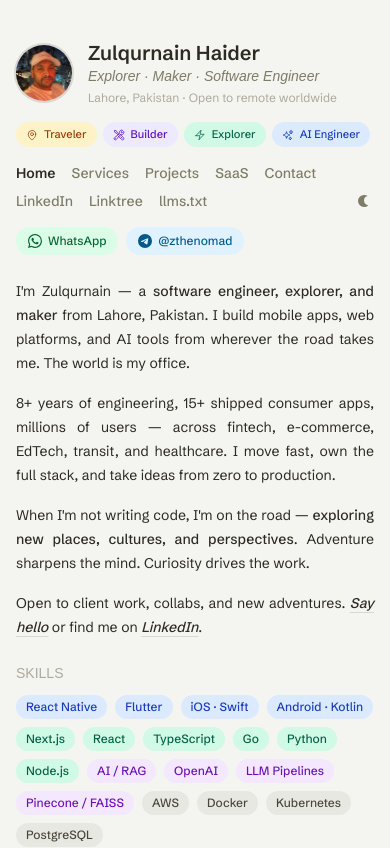
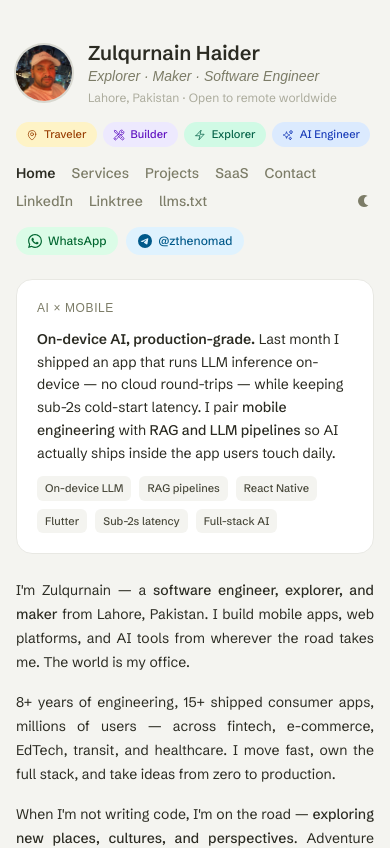
Before and after one commit to Zulqurnain/zulqurnainj.com, a Next.js app: page / in a window 390 px wide. Shown: the top 848 px of the page. Built offline with nearby package versions, Linux system fonts and the light colour scheme; a web font is replaced by a local one.

Commit message:
Add AI x Mobile positioning block to portfolio

```diff
--- a/src/app/page.tsx
+++ b/src/app/page.tsx
@@ -4,14 +4,14 @@
 import { Divider } from "@/components/Divider";
 
 export const metadata: Metadata = {
-  title: "Zulqurnain Haider — Explorer, Maker & Software Engineer | Pakistan",
+  title: "Zulqurnain Haider — AI × Mobile | Senior Mobile & Gen AI Engineer",
   description:
-    "Zulqurnain Haider — software engineer, explorer, and maker from Lahore, Pakistan. I build mobile apps, web platforms, and AI tools from wherever the road takes me. React Native, Flutter, Go, Python, AI/RAG.",
+    "Zulqurnain Haider — Senior Mobile Engineer and Gen AI Engineer bridging AI and full-stack mobile. React Native, Flutter, on-device LLM inference, RAG pipelines.",
   alternates: { canonical: "https://zulqurnainj.com" },
   openGraph: {
     url: "https://zulqurnainj.com",
-    title: "Zulqurnain Haider — Explorer, Maker & Software Engineer | Pakistan",
-    description: "Explorer and software engineer from Pakistan. I build apps, AI tools, and ship ideas — from wherever the road takes me.",
+    title: "Zulqurnain Haider — AI × Mobile | Senior Mobile & Gen AI Engineer",
+    description: "I bridge AI and mobile — shipping apps that run LLM inference on-device, integrate RAG pipelines, and keep production latency under 2 seconds.",
     images: [{ url: "/og-image.jpg", width: 1200, height: 630 }],
   },
 };
@@ -90,6 +90,30 @@
 
         <div className="animate-in w-full">
           <Header />
+        </div>
+
+        {/* AI × Mobile positioning block */}
+        <div className="animate-in animate-delay-2 w-full flex flex-col gap-3 rounded-2xl bg-white dark:bg-olive-950 border border-olive-200 dark:border-olive-800 p-5">
+          <p className="text-xs font-mono text-olive-500 dark:text-olive-400 uppercase tracking-wider">AI × Mobile</p>
+          <p className="text-olive-800 dark:text-olive-100 text-sm leading-relaxed">
+            <span className="font-semibold">On-device AI, production-grade.</span>{" "}
+            Last month I shipped an app that runs LLM inference on-device — no cloud round-trips — while keeping sub-2s cold-start latency.
+            I pair <span className="font-medium">mobile engineering</span> with <span className="font-medium">RAG and LLM pipelines</span> so AI actually ships inside the app users touch daily.
+          </p>
+          <div className="flex flex-wrap gap-2">
+            {[
+              "On-device LLM",
+              "RAG pipelines",
+              "React Native",
+              "Flutter",
+              "Sub-2s latency",
+              "Full-stack AI",
+            ].map((t) => (
+              <span key={t} className="text-[11px] px-2 py-1 rounded-md bg-olive-100 dark:bg-olive-900 text-olive-700 dark:text-olive-300 font-medium">
+                {t}
+              </span>
+            ))}
+          </div>
         </div>
 
         {/* Bio */}
```
